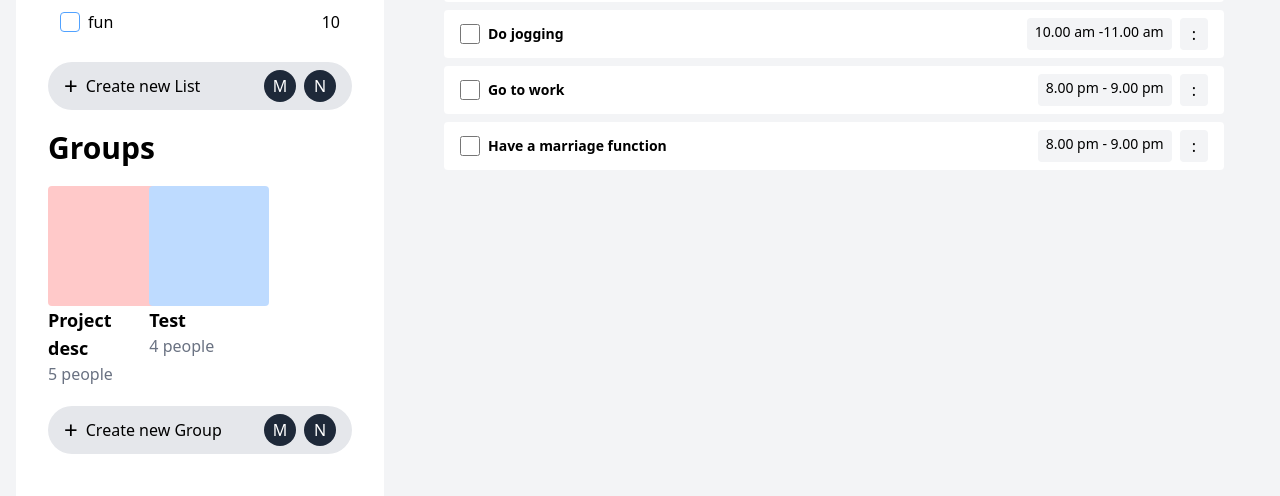
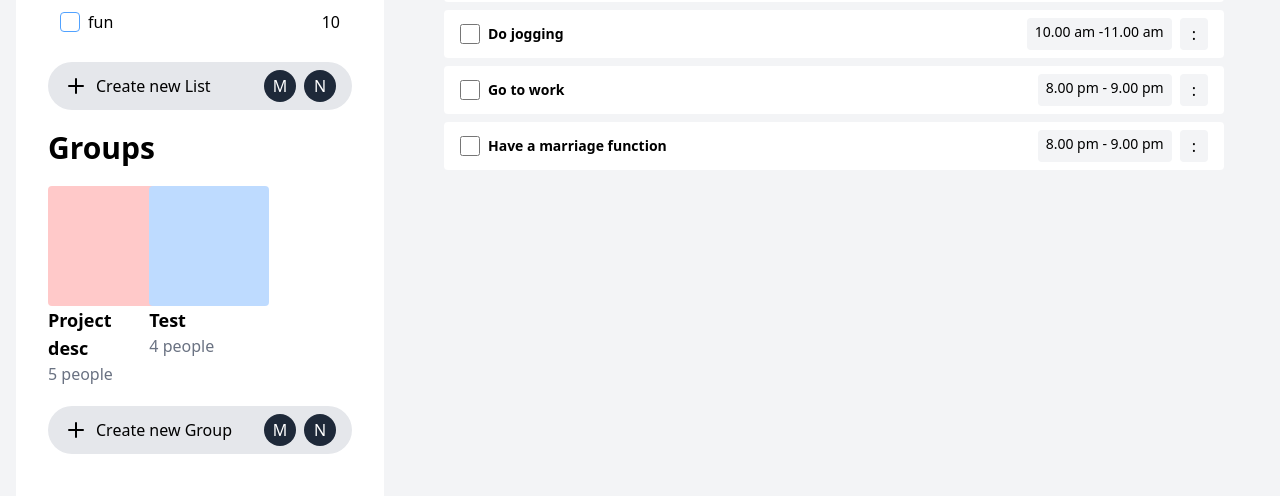
Before and after one commit to Abhijith-TG/TaskManager-2, a React (Vite) app: page / in a window 1280 px wide. Shown: the part 198-694 px from the top of the page. Built offline with nearby package versions, Linux system fonts and the light colour scheme.

Commit message:
feat: integrate react-icons for sidebar interaction and enhance create list/group functionality

```diff
--- a/src/components/sideBar.tsx
+++ b/src/components/sideBar.tsx
@@ -1,5 +1,11 @@
+import { FiPlus } from "react-icons/fi";
+import { useState } from "react";
+
+
 
 export default function SideBar() {
+  const [showPopUp, setShowPopUp] = useState(false);
+
   return (
     <div className=" p-8 rounded-lg bg-white h-full" >
       <div>
@@ -38,8 +44,10 @@ export default function SideBar() {
         </div>
       </div>
       <div className=" mt-5 bg-gray-200 rounded-full px-4 py-2 flex justify-between items-center  hover:scale-105 transition hover:cursor-pointer">
-        <div className="t flex gap-2 items-center">
-          <p className="text-2xl" >+</p>
+        <div className="t flex gap-2 items-center" onClick={() => setShowPopUp(!showPopUp)} >
+          <p className={`text-2xl transition-transform duration-300 ${showPopUp ? 'rotate-135' : 'rotate-0'}`} >
+            {<FiPlus />}
+          </p>
           <p>Create new List</p>
         </div>
         <div className="text-white flex gap-2 items-center">
@@ -58,7 +66,7 @@ export default function SideBar() {
 
             </div>
             <div>
-            <h1 className=" font-semibold text-lg">Project desc</h1>
+              <h1 className=" font-semibold text-lg">Project desc</h1>
               <p className="text-gray-500">5 people</p>
             </div>
           </div>
@@ -75,8 +83,10 @@ export default function SideBar() {
 
       </div>
       <div className=" mt-5 bg-gray-200 rounded-full px-4 py-2 flex justify-between items-center  hover:scale-105 transition hover:cursor-pointer">
-        <div className="t flex gap-2 items-center">
-          <p className="text-2xl" >+</p>
+        <div className="t flex gap-2 items-center" onClick={() => setShowPopUp(!showPopUp)} >
+          <p className={`text-2xl transition-transform duration-300 ${showPopUp ? 'rotate-135' : 'rotate-0'}`} >
+            {<FiPlus />}
+          </p>
           <p>Create new Group</p>
         </div>
         <div className="text-white flex gap-2 items-center">
--- a/src/pages/home.tsx
+++ b/src/pages/home.tsx
@@ -1,6 +1,5 @@
 import { useState } from "react";
 import SideBar from "../components/sideBar"
-import { IoMdClose } from "react-icons/io";
 import { FiPlus } from "react-icons/fi";
 
 
```
